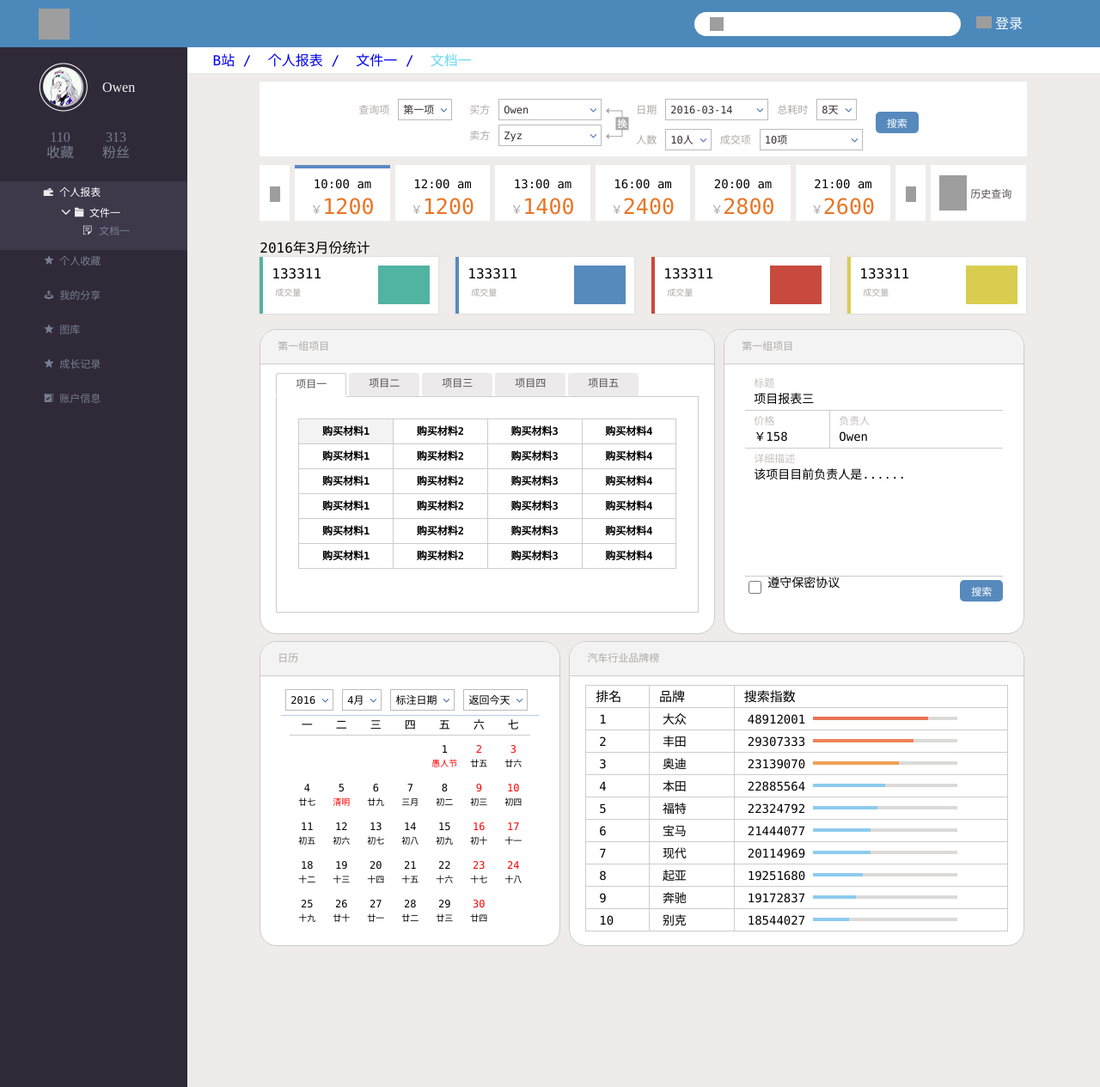
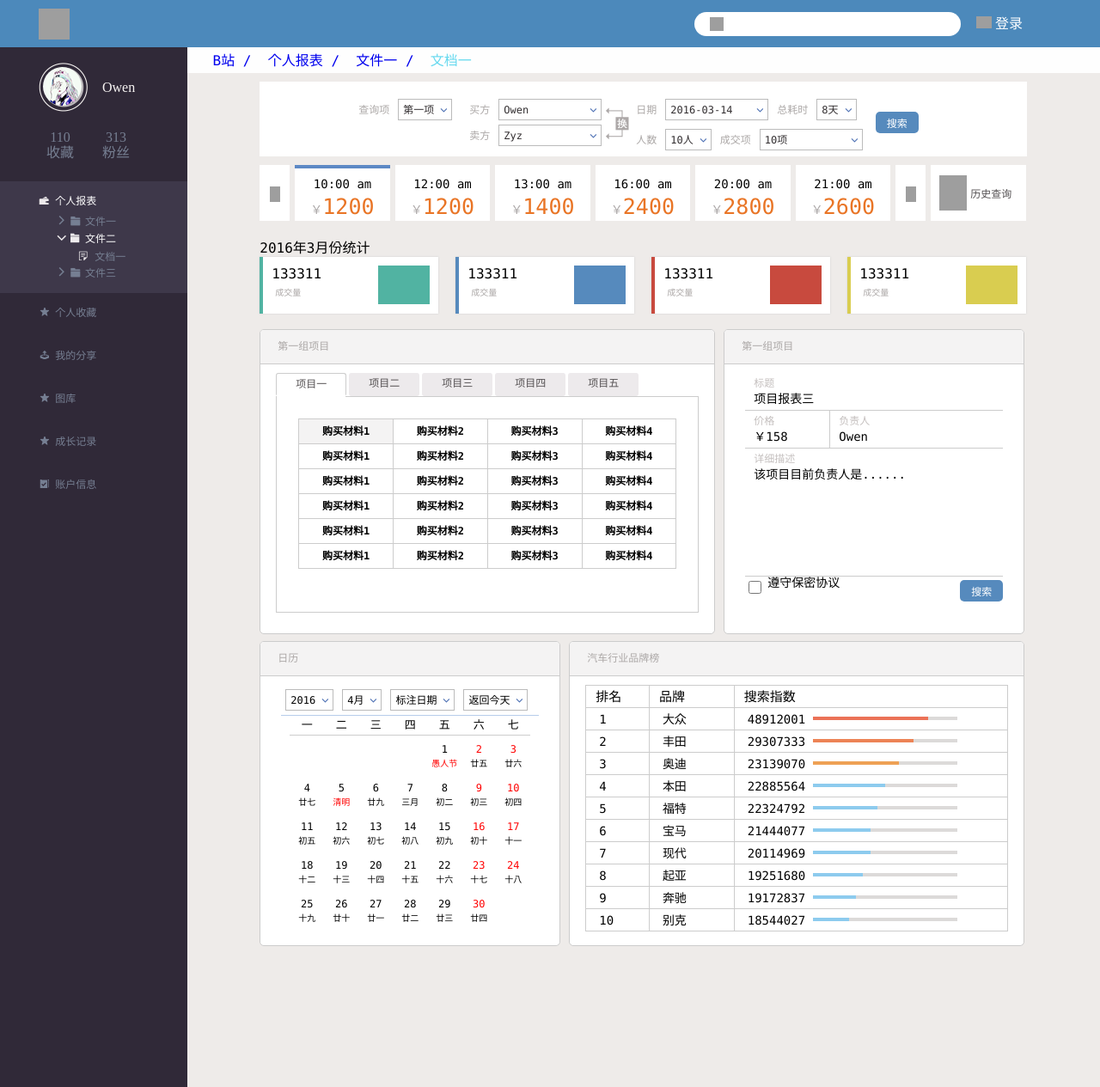
Before and after one commit to bilibiliou/bilibiliou.github.io, a Jekyll site: the page assets/download/ife/demo9/index.html, which Jekyll copies as it is, in a window 1280 px wide. Shown: the whole page at 86% size. Built offline with Jekyll 4.4.1, drawn with Linux system fonts in a browser that asks for light colours; some web fonts are replaced; grey boxes are pictures that could not be loaded.

Commit message:
new version

```diff
--- a/assets/download/ife/demo9/css/index.css
+++ b/assets/download/ife/demo9/css/index.css
@@ -234,6 +234,9 @@
 	font: 100 16px/18px "微软雅黑";
 	text-align: center;
 }
+.user-info a:hover {
+	color: #fff;
+}
 
 .user-collection {
 	float: left;
@@ -252,7 +255,7 @@
 
 .list-module {
 	width: 100%;
-	padding: 0 0 15px 45px;
+	padding: 10px 0 15px 40px;
 }
 
 .click-active {
@@ -288,6 +291,10 @@
 .folders-list-module {
 	width: 100%;
 	height: auto;
+}
+
+.list-module:hover {
+	background: #3E384A;
 }
 
 .folders-list-module-wrap {
@@ -379,7 +386,7 @@
 	width: 100%;
 	height: 30px;
 
-	background: #fff;
+	background: #FEFEFE;
 	padding: 8px 0 0 30px;
 }
 
@@ -660,7 +667,7 @@
 
 .task-content>div {
 	float: left;
-	border-radius: 20px;
+	border-radius: 5px;
 	background: #fff;
 	border: 1px solid #ccc;
 	overflow: hidden;
@@ -841,6 +848,11 @@
 .task-table2-content-footer span {
 	font: 500 14px/14px "Consolas","微软雅黑";
 	vertical-align: top;
+	cursor: pointer;
+}
+
+.task-table2-content-footer span:hover {
+	color: #66D9EF;
 }
 
 .task-table2-content .select h1 {
--- a/assets/download/ife/demo9/index.html
+++ b/assets/download/ife/demo9/index.html
@@ -42,58 +42,98 @@
 
 					<ul id="left-side-list" class="clearfix">
 						<li class="list-module click-active">
+							<a href="#">
 								<h1 class="list-module-title-wrap">
 									<span class="list-module-title-wrap-icon"></span>
 									<span class="list-module-title">个人报表</span>
 								</h1>
+							</a>
 
 							<ul class="folders-list">
-								<li class="folders-list-module folder-active">
+								<li class="folders-list-module">
+										<a href="#">
 											<h1 class="folders-list-module-wrap">
 													<span class="folders-list-module-wrap-icon-arrow"></span>
 													<span class="folders-list-module-wrap-icon-folder"></span>
 													<span class="folders-list-module-wrap-title">文件一</span>
 											</h1>
+										</a>
+										<ul class="file-list">
+
+										</ul>
+									</li>
+								<li class="folders-list-module folder-active">
+									<a href="#">
+										<h1 class="folders-list-module-wrap">
+											<span class="folders-list-module-wrap-icon-arrow"></span>
+											<span class="folders-list-module-wrap-icon-folder"></span>
+											<span class="folders-list-module-wrap-title">文件二</span>
+										</h1>
+									</a>
 									<ul class="file-list">
 										<li class="file-list-module">
+											<a href="#">
 												<h1 class="file-list-module-wrap">
 													<span class="file-list-module-wrap-file"></span>
 													<span class="file-list-module-wrap-title">文档一</span>
 												</h1>
+											</a>
 										</li>
+									</ul>
+								</li>
+								<li class="folders-list-module">
+									<a href="#">
+										<h1 class="folders-list-module-wrap">
+											<span class="folders-list-module-wrap-icon-arrow"></span>
+											<span class="folders-list-module-wrap-icon-folder"></span>
+											<span class="folders-list-module-wrap-title">文件三</span>
+										</h1>
+									</a>
+									<ul class="file-list">
+
 									</ul>
 								</li>
 							</ul>
 						</li>
 						<li class="list-module">
+							<a href="#">
 								<h1 class="list-module-title-wrap">
 									<span class="list-module-title-wrap-icon icon-collect"></span>
 									<span class="list-module-title">个人收藏</span>
 								</h1>
+							</a>
 						</li>
 						<li class="list-module">
+							<a href="#">
 								<h1 class="list-module-title-wrap">
 									<span class="list-module-title-wrap-icon icon-share"></span>
 									<span class="list-module-title">我的分享</span>
 								</h1>
+							</a>
 						</li>
 						<li class="list-module">
+							<a href="#">
 								<h1 class="list-module-title-wrap">
 									<span class="list-module-title-wrap-icon icon-collect"></span>
 									<span class="list-module-title">图库</span>
 								</h1>
+							</a>
 						</li>
 						<li class="list-module">
+							<a href="#">
 								<h1 class="list-module-title-wrap">
 									<span class="list-module-title-wrap-icon icon-collect"></span>
 									<span class="list-module-title">成长记录</span>
 								</h1>
+							</a>
 						</li>
 						<li class="list-module">
+							<a href="#">
 								<h1 class="list-module-title-wrap">
 									<span class="list-module-title-wrap-icon icon-account"></span>
 									<span class="list-module-title">账户信息</span>
 								</h1>
+							</a>
 						</li>
 					</ul>
 				</div>
@@ -336,7 +376,7 @@
 				</div>
 
 				<div class="task-content clear-select">
-					<div class="task-table1" style="margin-right: 10px;">
+					<div class="task-table1 clear-select" style="margin-right: 10px;">
 						<div class="task-table-wrap">
 							<h1>第一组项目</h1>
 						</div>
@@ -404,7 +444,7 @@
 							</ul>
 						</div>
 					</div>
-					<div class="task-table2" >
+					<div class="task-table2 clear-select" >
 						<div class="task-table-wrap">
 							<h1>第一组项目</h1>
 						</div>
@@ -443,7 +483,7 @@
 						</div>
 					</div>
 
-					<div class="task-table2" style="margin: 8px 10px 0 0">
+					<div class="task-table2 clear-select" style="margin: 8px 10px 0 0">
 						<div class="task-table-wrap">
 							<h1>日历</h1>
 						</div>
```
Lines whose indentation alone changed are shown as unchanged.
